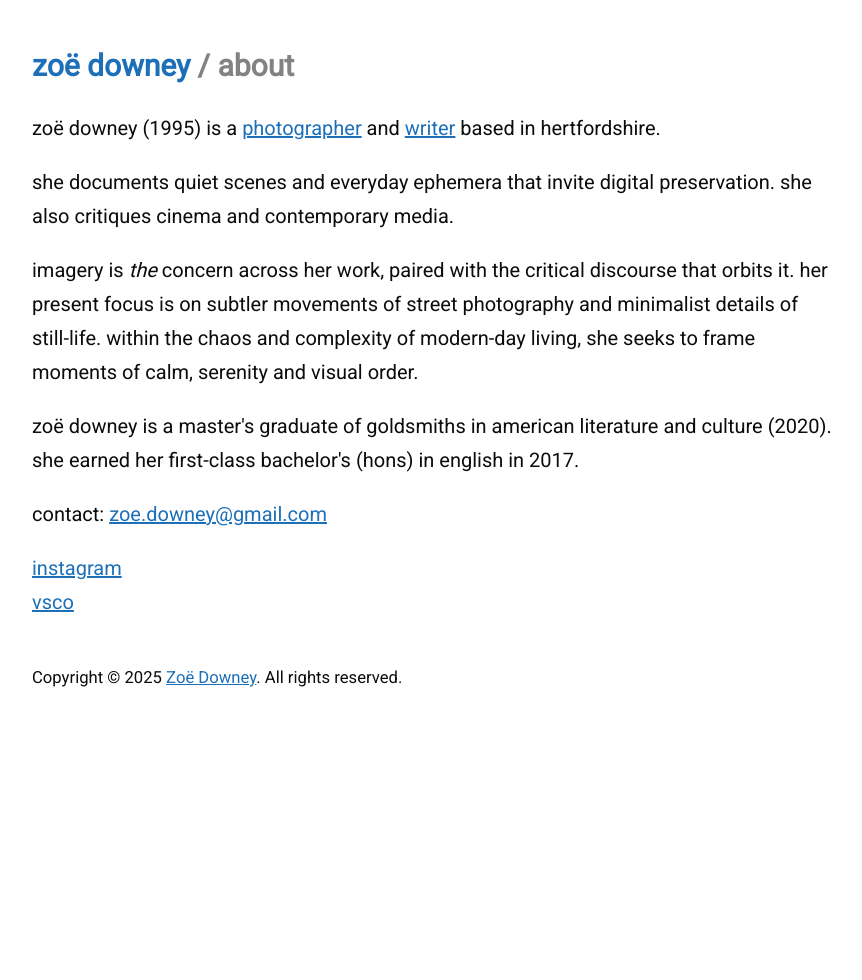
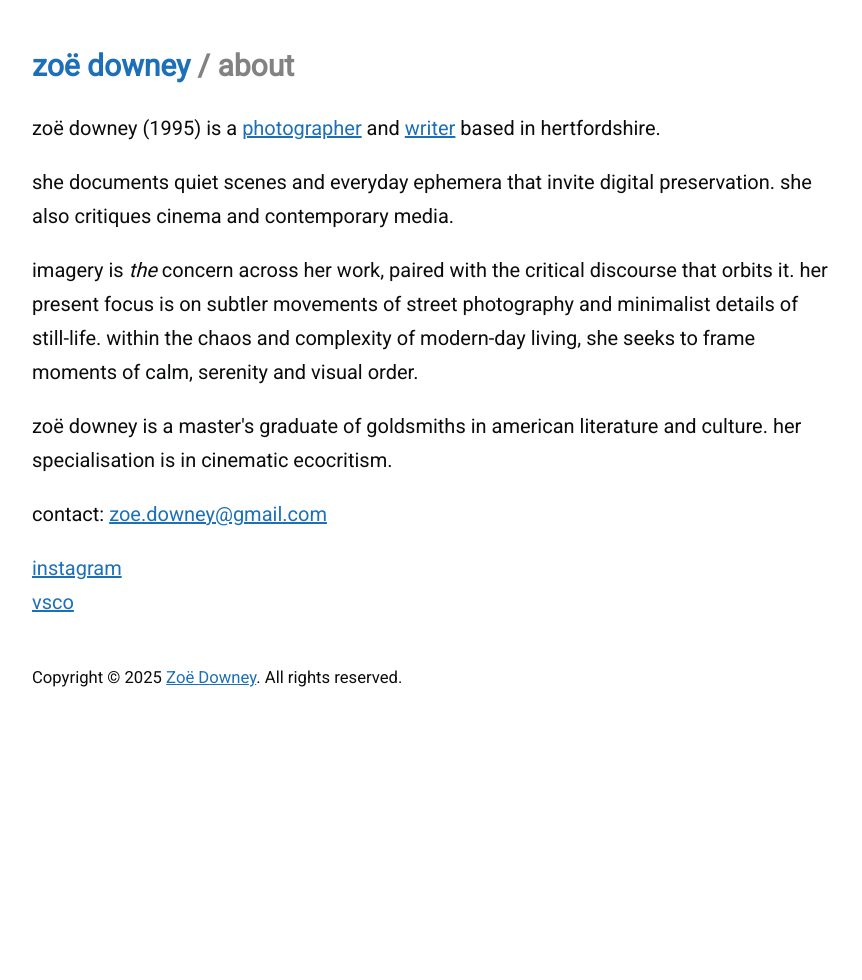
Before and after one commit to zoeurl/zoedowney.github.io, a Jekyll site: the page built from about/index.html, in a window 1280 px wide. Shown: the whole page, without its empty margins (208-1070 px from the left). Built offline with Jekyll 4.4.1, drawn with Linux system fonts in a browser that asks for light colours.

Commit message:
Update index.html

```diff
--- a/about/index.html
+++ b/about/index.html
@@ -9,7 +9,7 @@
 </p>
 imagery is <em>the</em> concern across her work, paired with the critical discourse that orbits it. her present focus is on subtler movements of street photography and minimalist details of still-life. within the chaos and complexity of modern-day living, she seeks to frame moments of calm, serenity and visual order.
 </p>
-zoë downey is a master's graduate of goldsmiths in american literature and culture (2020). she earned her first-class bachelor's (hons) in english in 2017.
+zoë downey is a master's graduate of goldsmiths in american literature and culture. her specialisation is in cinematic ecocritism.
 </p>
 contact: <a href="mailto:{{site.email}}">zoe.downey@gmail.com</a>
 </p>
```
